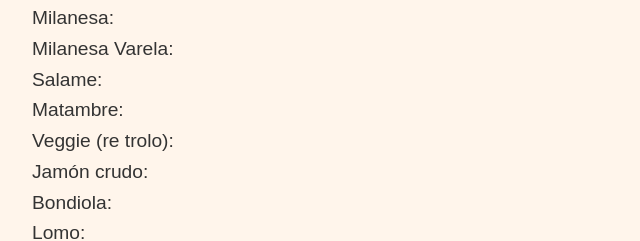
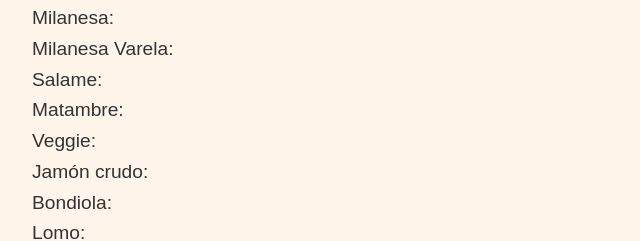
Before and after one commit to ParkerFly17/Varela-Men-QR, a plain HTML site: page index.html in a window 1280 px wide. Shown: the part 2182-2423 px from the top of the page, 0-640 px from the left. Drawn offline with Linux system fonts and the light colour scheme.

Commit message:
Update index.html

```diff
--- a/index.html
+++ b/index.html
@@ -94,7 +94,7 @@
                 <li>Milanesa Varela:<span class="price"></span></li>
                 <li>Salame:<span class="price"></span></li>
                 <li>Matambre:<span class="price"></span></li>
-                <li>Veggie (re trolo):<span class="price"></span></li>
+                <li>Veggie:<span class="price"></span></li>
                 <li>Jamón crudo:<span class="price"></span></li>
                 <li>Bondiola:<span class="price"></span></li>
                 <li>Lomo:<span class="price"></span></li>
```
